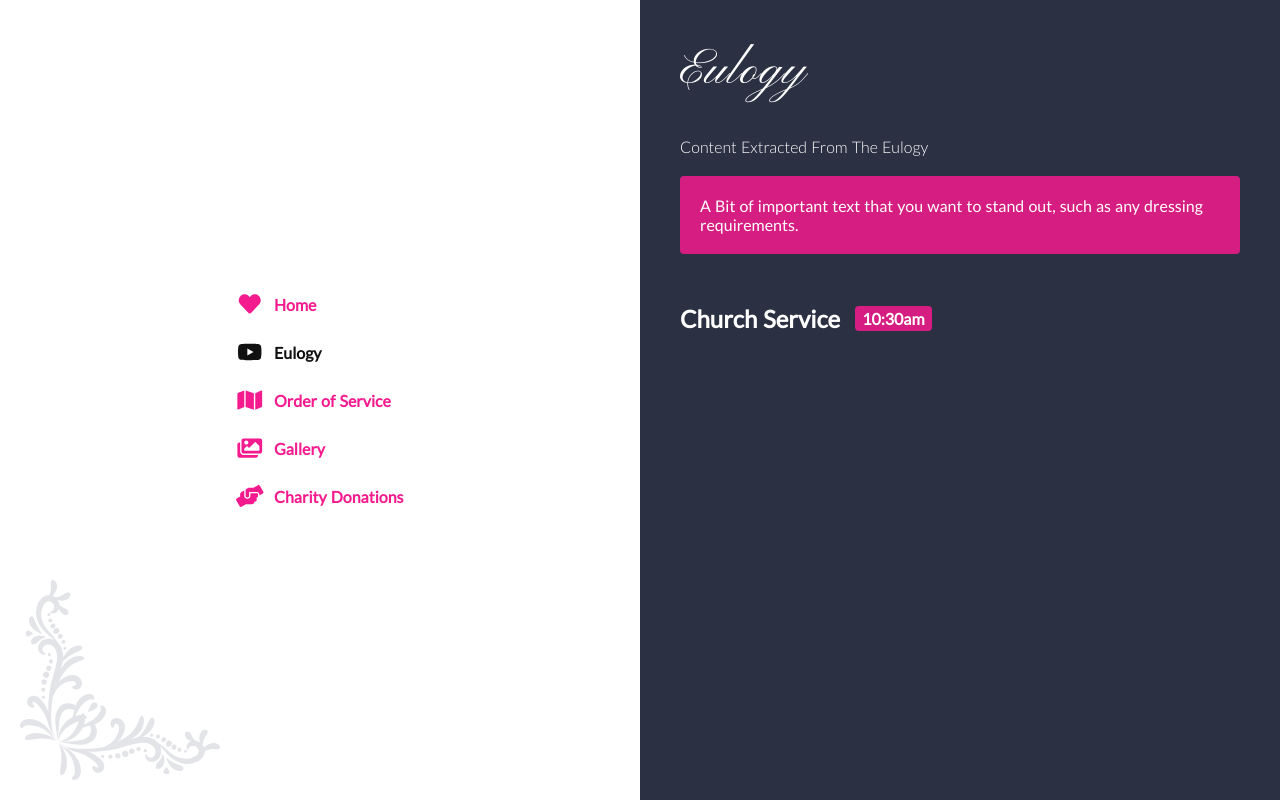
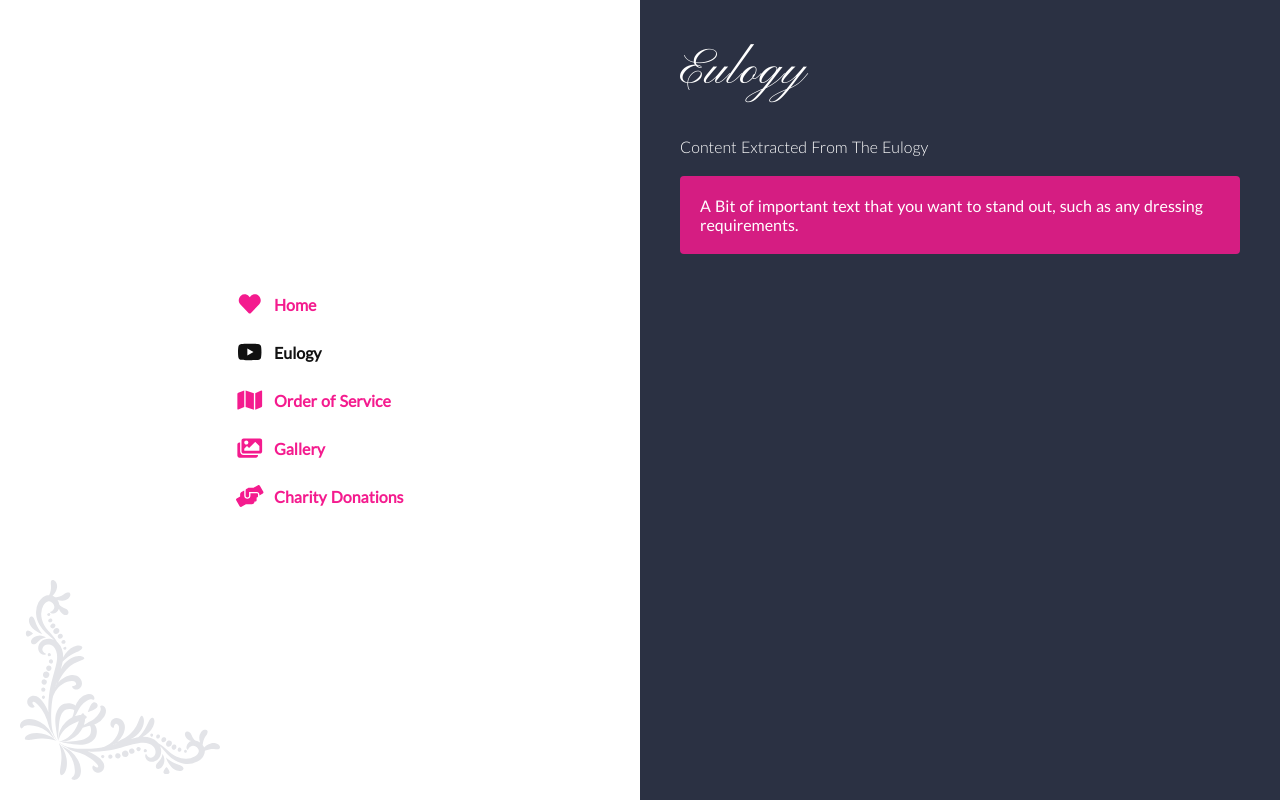
Before and after one commit to musebe/Mine-Memorial, a Nuxt app: page /eulogy in a window 1280 px wide. Built offline with nearby package versions, Linux system fonts and the light colour scheme.

Commit message:
upgraded yarn project

```diff
--- a/pages/eulogy.vue
+++ b/pages/eulogy.vue
@@ -8,7 +8,6 @@
       <h1 class="title">Eulogy</h1>
       <p> Content Extracted From The Eulogy</p>
       <p class="highlight">A Bit of important text that you want to stand out, such as any dressing requirements.</p>
-      <h2>Church Service <span>10:30am</span></h2>
 
       <!-- CONTENT END -->
     </div>
```
Also changed, not shown: 1 other file (tests, documents, lock files or other folders).
